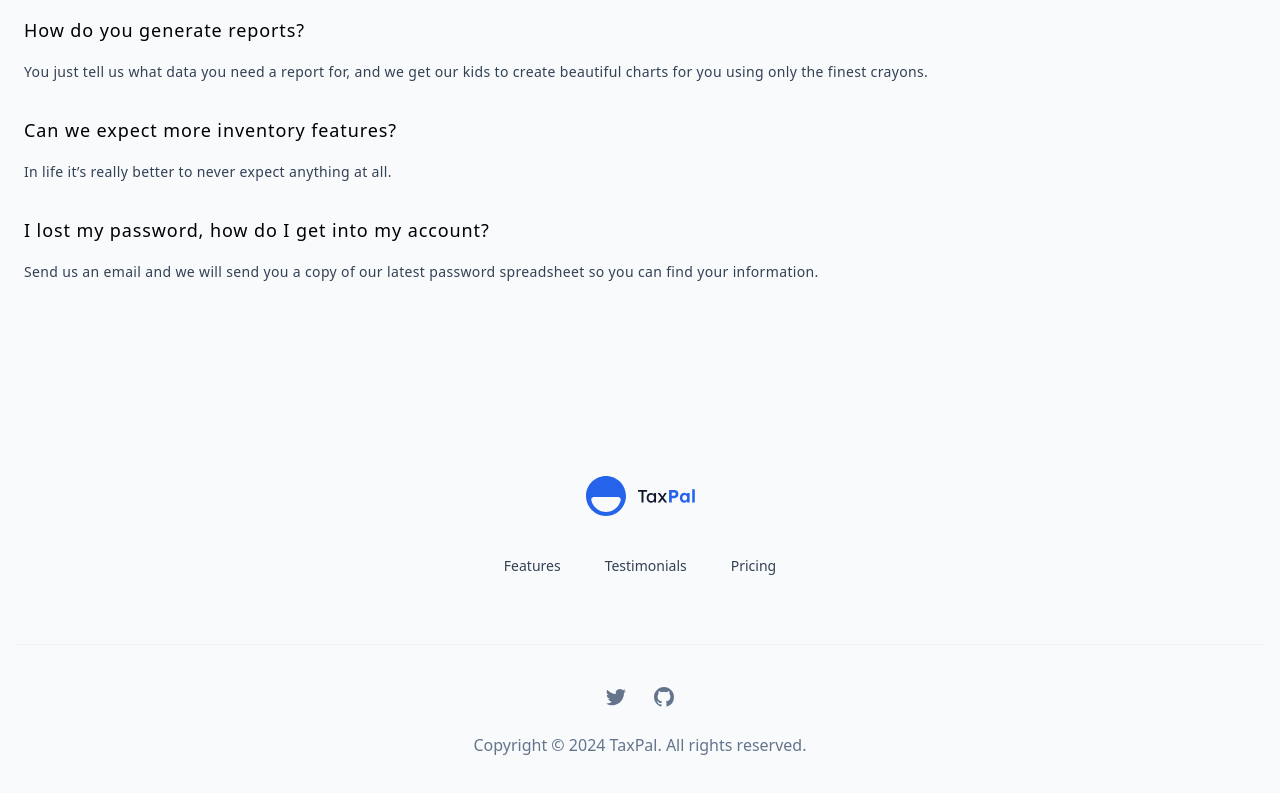
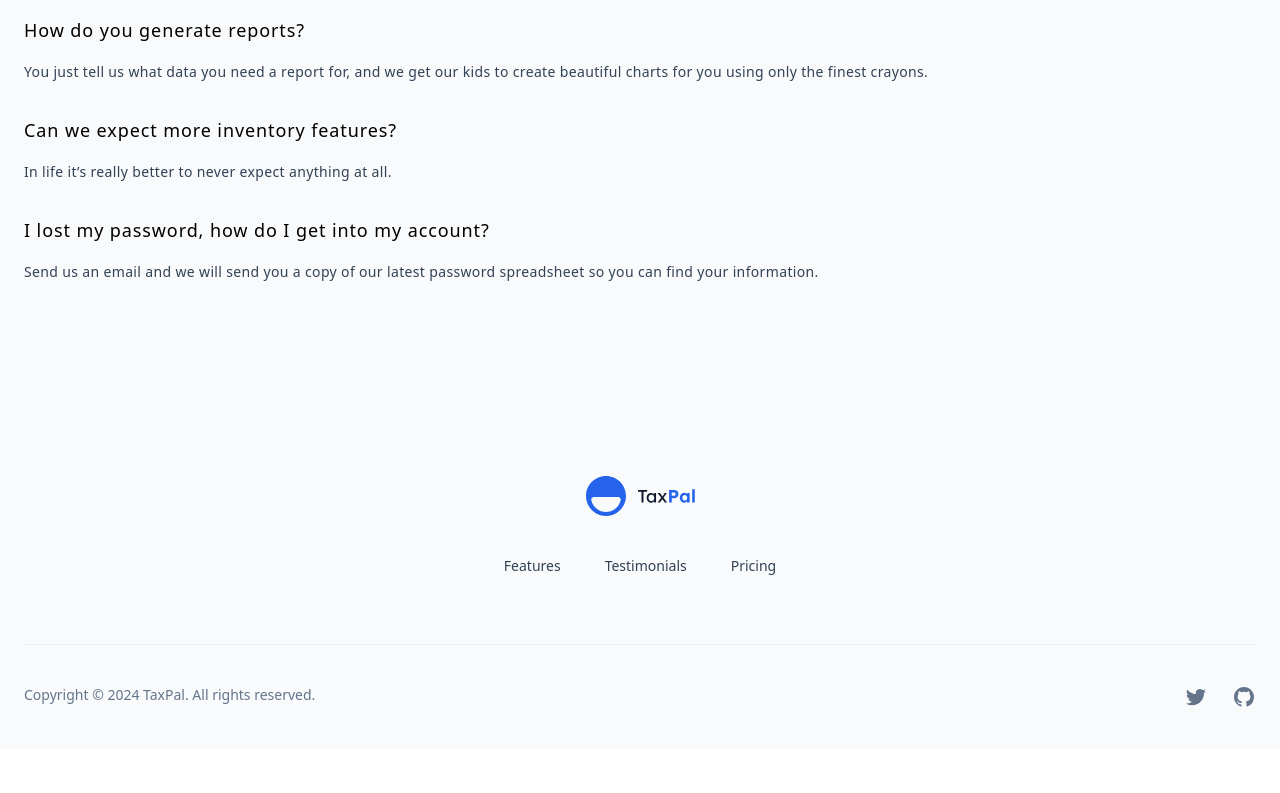
Before and after one commit to amine-omari/Taxpal-clone, a Next.js app: page / in a window 1280 px wide. Shown: the part 10417-11210 px from the top of the page. After the commit the page ends 11166 px from the top, so only its background shows below. Built offline with nearby package versions, Linux system fonts and the light colour scheme.

Commit message:
fix: style in Footer component

```diff
--- a/components/Footer.jsx
+++ b/components/Footer.jsx
@@ -21,7 +21,7 @@ const Footer = () => {
   ];
   return (
     <footer className="bg-slate-50">
-      <div className="px-4">
+      <div className="px-4 sm:px-6">
         <div className="py-16">
           <div className="flex justify-center">
             <LogoIcon />
@@ -31,14 +31,14 @@ const Footer = () => {
               <Link
                 key={id}
                 href="/"
-                className="rounded-lg px-2 py-1 hover:bg-slate-100 hover:text-slate-900 duration-300"
+                className="rounded-lg px-2 py-1 duration-300 hover:bg-slate-100 hover:text-slate-900"
               >
                 {text}
               </Link>
             ))}
           </div>
         </div>
-        <div className="border-t border-slate-400/10 py-10">
+        <div className="flex flex-col border-t border-slate-400/10 py-10 sm:flex-row-reverse sm:justify-between">
           <div className="flex justify-center space-x-6">
             <Link
               href="https://twitter.com/"
@@ -53,10 +53,8 @@ const Footer = () => {
               <Github />
             </Link>
           </div>
-          <div className="mt-6 flex justify-center text-slate-500">
-            <p>
-              Copyright © 2024 TaxPal. All rights reserved.
-            </p>
+          <div className="mt-6 sm:text-sm flex justify-center text-slate-500 sm:mt-0">
+            <p>Copyright © 2024 TaxPal. All rights reserved.</p>
           </div>
         </div>
       </div>
```
